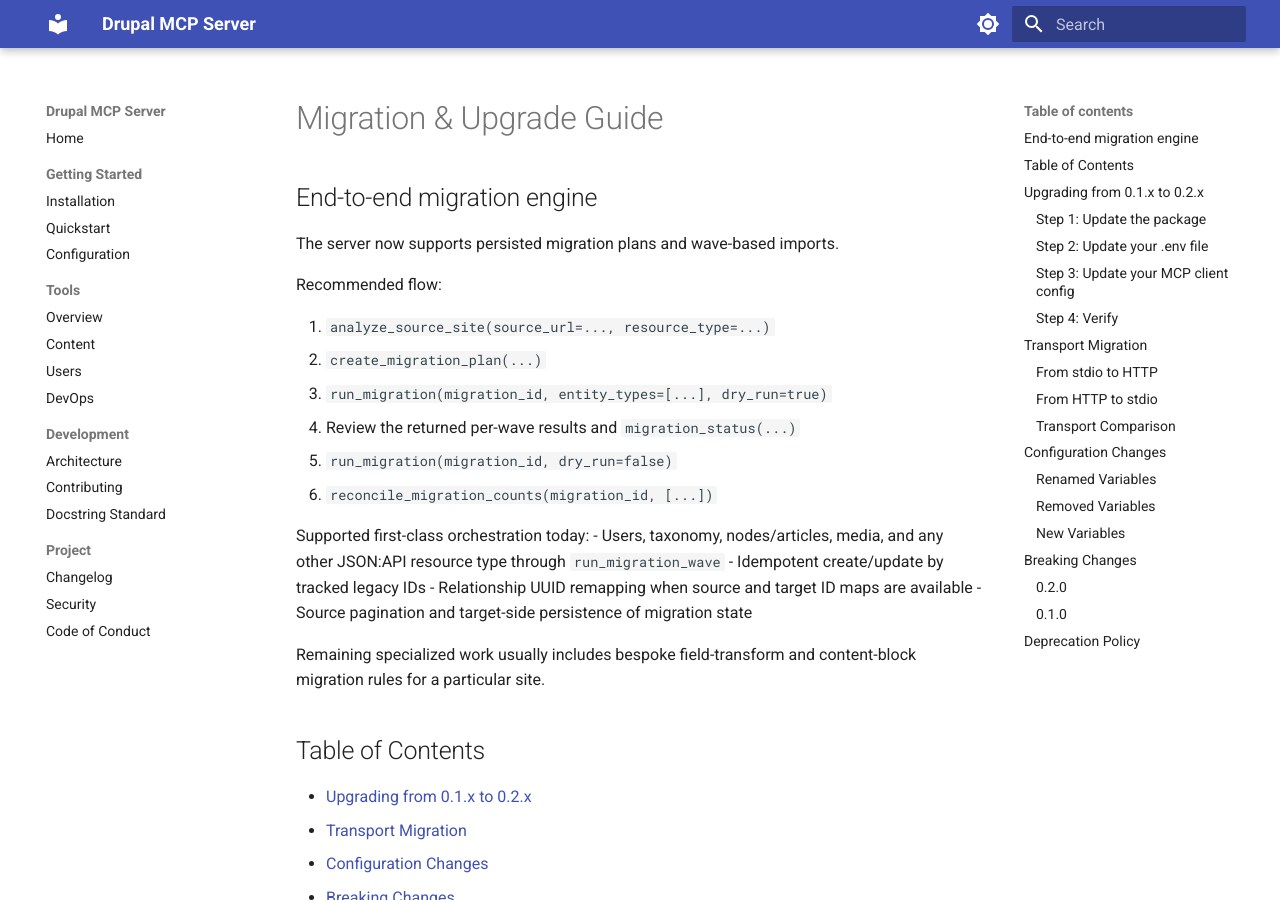
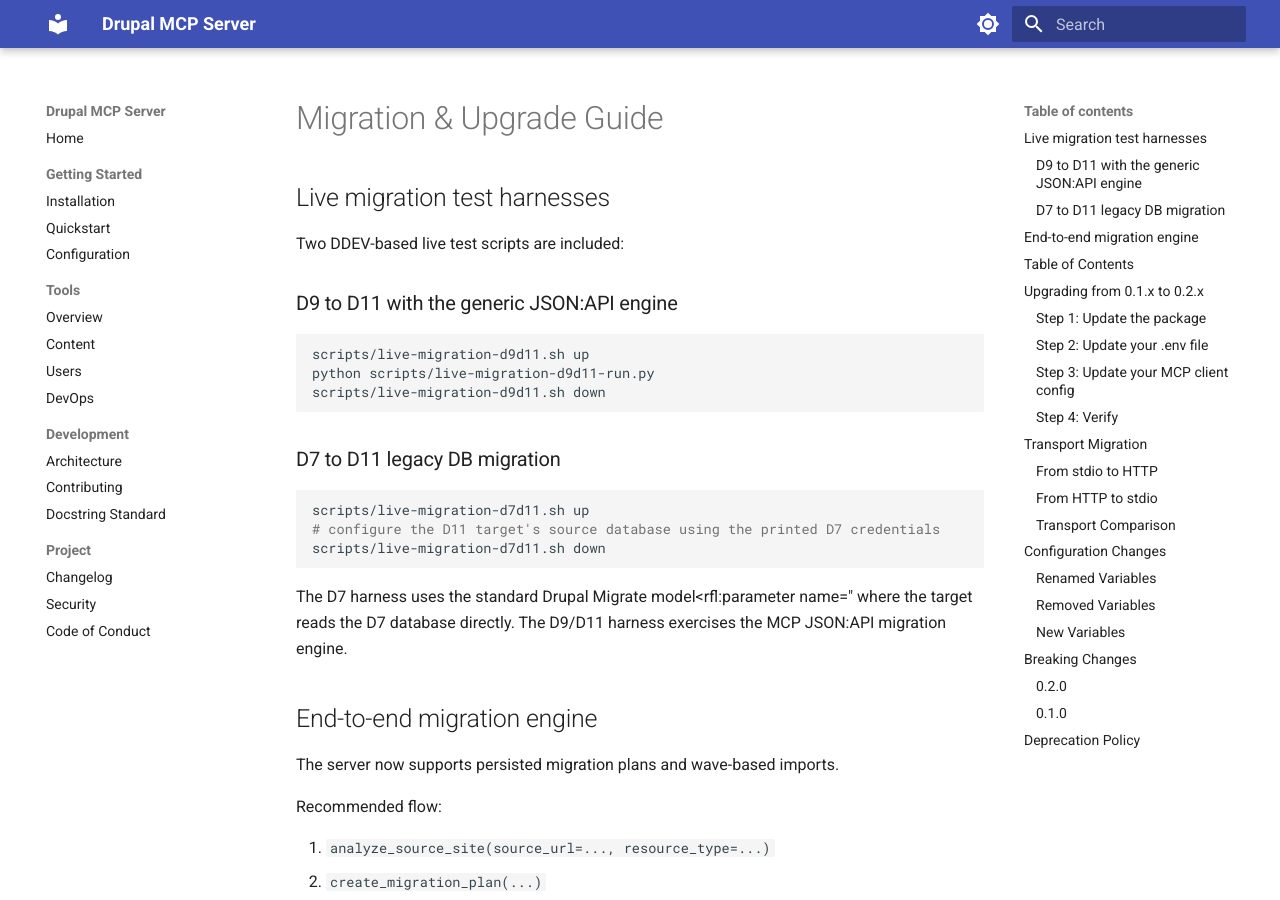
Before and after one commit to vloganathane/drupal-mcp-server, an MkDocs documentation site: the page built from docs/migration.md, in a window 1280 px wide and 900 px high. Built offline with MkDocs 1.6.1 and Material for MkDocs 9.7.7, drawn with Linux system fonts in a browser that asks for light colours.

Commit message:
docs: add live migration harness usage

````diff
--- a/docs/migration.md
+++ b/docs/migration.md
@@ -1,4 +1,24 @@
 # Migration & Upgrade Guide
+
+## Live migration test harnesses
+
+Two DDEV-based live test scripts are included:
+
+### D9 to D11 with the generic JSON:API engine
+```bash
+scripts/live-migration-d9d11.sh up
+python scripts/live-migration-d9d11-run.py
+scripts/live-migration-d9d11.sh down
+```
+
+### D7 to D11 legacy DB migration
+```bash
+scripts/live-migration-d7d11.sh up
+# configure the D11 target's source database using the printed D7 credentials
+scripts/live-migration-d7d11.sh down
+```
+
+The D7 harness uses the standard Drupal Migrate model<rfl:parameter name=" where the target reads the D7 database directly. The D9/D11 harness exercises the MCP JSON:API migration engine.
 
 ## End-to-end migration engine
 
````
